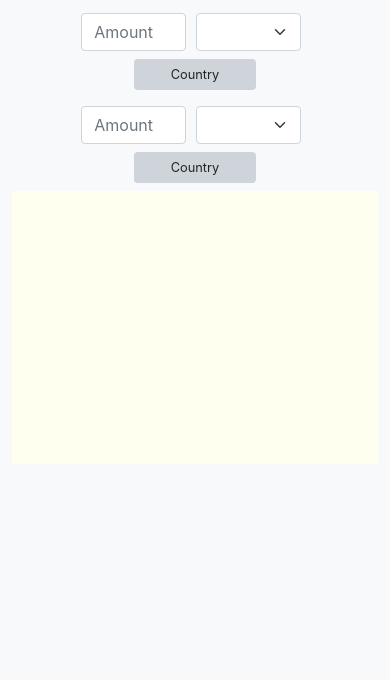
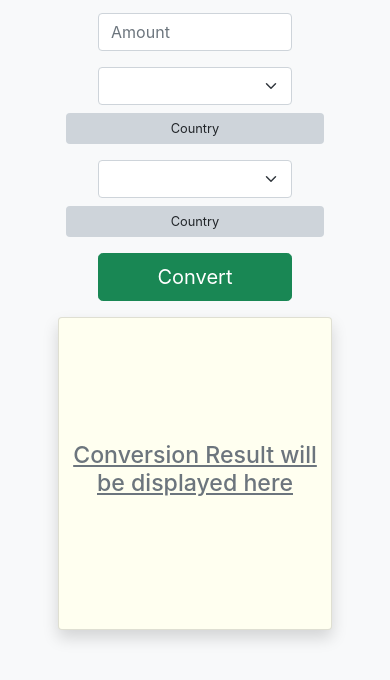
Before and after one commit to Paulino12/vanilla-JS, a plain HTML site: page currency-converter/index.html in a window 390 px wide. Shown: the part 142-822 px from the top of the page. Drawn offline with nearby package versions, Linux system fonts and the light colour scheme; no server answers.

Commit message:
currency

```diff
--- a/currency-converter/index.html
+++ b/currency-converter/index.html
@@ -24,11 +24,13 @@
                 <h1>Currency Converter</h1>
             </div>
             <div class="currencyArea container">
+                <div class="currencyParentLine">
+                    <div class="amountAndConvert">
+                        <input type="number" min="0" id="inputA" class="form-control" placeholder="Amount" />
+                    </div>
+                    <div class="w-100">
                         <div class="currencyLine">
                             <div class="amountSymbol">
-                        <div class="inputSymbol">
-                            <input type="text" id="inputA" class="form-control" placeholder="Amount" />
-                        </div>
                                 <div id="selectA" class="inputSymbol">
                                     <select class='form-select' id='selectedSymbolA'>
 
@@ -43,9 +45,6 @@
                         </div>
                         <div class="currencyLine">
                             <div class="amountSymbol">
-                        <div class="inputSymbol">
-                            <input type="text" id="inputB" class="form-control" placeholder="Amount" />
-                        </div>
                                 <div id="selectB" class="inputSymbol">
                                     <select class='form-select' id='selectedSymbolB'>
 
@@ -58,12 +57,21 @@
                                 </div>
                             </div>
                         </div>
-                <div class="resume">
+                    </div>
+                    <div class="amountAndConvert">
+                        <button class="btn btn-success btn-lg" id="convertRates">Convert</button>
+                    </div>
+                </div>
+                <div class="resume card shadow">
+                    <h4 class="text-muted text-decoration-underline fs-3">Conversion Result will be displayed here</h4>
                     <!-- <div>
-                        <p class="valueFrom fs-6 mb-0">1 usd (United State of America) is equivalent to </p>
+                        <p class="valueFrom fs-6 mb-0">12 ANG (Netherlands Antillean Guilder) is equivalent to </p>
                     </div>
-                    <div><p class="resultValue fs-1 fw-bold">45 GBP ()</p></div>
-                    <div class="date text-muted">today</div> -->
+                    <div>
+                        <p class="resultValue mb-0 fs-1 fw-bold">102.85 MVR</p>
+                        <small>(Maldivian Rufiyaa)</small>
+                    </div>
+                    <div class="date text-muted">21/01/2022, 16:08:33</div> -->
                 </div>
             </div>
         </div>
--- a/currency-converter/script.js
+++ b/currency-converter/script.js
@@ -1,5 +1,3 @@
-
-
 let currencyConvert = document.querySelector('#currencyConvert')
 let selectA = document.querySelector('#selectA')
 let selectB = document.querySelector('#selectB')
@@ -15,13 +13,12 @@ let selectedSymbolA = document.querySelector('#selectedSymbolA')
 let selectedSymbolB = document.querySelector('#selectedSymbolB')
 
 let inputA = document.querySelector('#inputA')
-let inputB = document.querySelector('#inputB')
+
+let convertRates = document.querySelector('#convertRates')
 
 let resume = document.querySelector('.resume')
 
 let currentDate = new Date()
-
-// let foundCurrSymbol = ""
 
 async function currencyList() {
 
@@ -54,44 +51,23 @@ async function currencyRates() {
 }
 
 // section A
-let countryNameA = ""
-let countryNameB = ""
 currencyList()
     .then((response) => {
-
         let currSymbolA = Object.keys(response.symbols)
         selectedSymbolA.innerHTML = `
-            <option value='Symbol'>Symbol</option>
+            <option value='Symbol'>From</option>
             ${currSymbolA.map((item, index) => {
                 return `<option value=${item}>${item}</option>`
             })}
         `
         selectedSymbolA.addEventListener('change', (e) => {
+            resume.innerText = "" //reset RESUME
             // select form data
             if(!response.symbols[e.target.value]){
                 currNameA.innerText = "Country"
             }else{
                 currNameA.innerText = response.symbols[e.target.value]
             }
-            // currency pair rates
-            currencyRates()
-                .then((response) => {
-                    if(!response.result){
-                        inputB.value === ""
-                    }else{
-                        inputB.value = parseFloat(response.result).toFixed(2)
-                        if(selectedSymbolA !== selectedSymbolB){
-                            resume.innerHTML = `
-                                    <div>
-                                        <p class="valueFrom fs-6 mb-0">${inputA.value} ${selectedSymbolA.value} (${response.symbols[e.target.value]}) is equivalent to </p>
-                                    </div>
-                                    <div><p class="resultValue fs-1 fw-bold">${parseFloat(response.result).toFixed(2)} ${selectedSymbolB.value}</p></div>
-                                    <div class="date text-muted">${currentDate.toLocaleString()}</div>
-                            `
-                        }
-                    }
-                })
-
         })
     })
 
@@ -99,40 +75,49 @@ currencyList()
 // section B
 currencyList()
     .then((response) => {
-
         let currSymbolB = Object.keys(response.symbols)
         selectedSymbolB.innerHTML = `
-            <option value='Symbol'>Symbol</option>
+            <option value='Symbol'>To</option>
             ${currSymbolB.map((item) => {
                         return `<option value=${item}>${item}</option>`
                     })}
             `
         selectedSymbolB.addEventListener('change', (e) => {
+            resume.innerText = "" // reset RESUME
             if(!response.symbols[e.target.value]){
                 currNameB.innerText = "Country"
             }else{
                 currNameB.innerText = response.symbols[e.target.value]
             }
+        })
+    })
+// reset RESUME when input active
+inputA.addEventListener('input', (e) => {
+    resume.innerText = ""
+})
 
+// convert
+convertRates.addEventListener('click', () => {
+    // validation before converting eg: negative value
+    if(inputA.value < 0) {
+        alert("Negative values cannot be converted")
+        inputA.value = ""
+    }else if(inputA.value === ""){
+        alert("You did not enter a value to be converted")
+    }
+    else{
         // currency pair rates
         currencyRates()
         .then((response) => {
-                    if(!response.result){
-                        inputB.value === ""
-                    }else{
-                        inputB.value = parseFloat(response.result).toFixed(2)
             if(selectedSymbolA !== selectedSymbolB){
                 resume.innerHTML = `
                         <div>
-                                        <p class="valueFrom fs-6 mb-0">${inputA.value} ${selectedSymbolA.value} is equivalent to </p>
+                            <p class="valueFrom fs-6 mb-0">${inputA.value} ${selectedSymbolA.value} (${currNameA.innerText}) is equivalent to </p>
                         </div>
-                                    <div><p class="resultValue fs-1 fw-bold">${parseFloat(response.result).toFixed(2)} ${selectedSymbolB.value}</p></div>
+                        <div><p class="resultValue mb-0 fs-1 fw-bold">${parseFloat(response.result).toFixed(2)} ${selectedSymbolB.value} (${currNameB.innerText})</p></div>
                         <div class="date text-muted">${currentDate.toLocaleString()}</div>
                 `
             }
+        })
     }
 })
-
-
-        })
-    })
--- a/currency-converter/style.css
+++ b/currency-converter/style.css
@@ -9,9 +9,18 @@
     flex-direction: column;
 }
 
+.currencyParentLine {
+    display: flex;
+    flex-direction: row;
+    width: 75%;
+    margin-right: auto;
+    margin-left: auto;
+}
+
 .currencyLine {
-    height: 25%;
-    width: 75%;
+    /* height: 25%; */
+    /* width: 75%; */
+
     /* margin-right: auto;
     margin-left: auto; */
     margin: auto;
@@ -22,8 +31,15 @@
     align-items: center;
 }
 
+.amountAndConvert {
+    display: flex;
+    align-items: center;
+    justify-content: center;
+    padding: 0.5rem;
+}
+
 .amountSymbol {
-    width: 65%;
+    width: 35%;
     display: flex;
     flex-direction: row;
     gap: 10px;
@@ -31,7 +47,7 @@
 }
 
 .countryName {
-    width: 35%;
+    width: 65%;
     height: 100%;
     display: flex;
     flex-direction: row;
@@ -49,28 +65,74 @@
 }
 
 .inputSymbol {
-    width: 50%;
+    width: 100%;
 }
 
 .resume {
     height: 100%;
-    width: 50%;
-    margin-right: auto;
-    margin-left: auto;
-    display: flex;
-    flex-direction: row;
-    margin-bottom: 1rem;
+    width: 75%;
+    margin: 0.5rem auto;
     background-color: ivory;
     display: flex;
     flex-direction: column;
     align-items: center;
+    justify-content: center;
+}
+
+@media (max-width: 1200px) {
+    .currencyParentLine {
+        display: flex;
+        flex-direction: row;
+        width: 100%;
+        margin-right: auto;
+        margin-left: auto;
+    }
+
+    .currencyLine {
+        /* height: 25%; */
+        /* width: 75%; */
+
+        /* margin-right: auto;
+        margin-left: auto; */
+        margin: auto;
+        padding: 0.5rem;
+        display: flex;
+        flex-direction: row;
+        justify-content: center;
+        align-items: center;
+    }
+
+    .resume {
+        width: 100%;
+    }
 }
 
 @media (max-width: 768px) {
+    .currencyArea {
+        height: 100%;
+    }
+    .currencyParentLine {
+        display: flex;
+        flex-direction: column;
+        width: 75%;
+    }
     .currencyLine {
         width: 100%;
         display: flex;
         flex-direction: column;
+    }
+
+    .amountAndConvert input, button {
+        width: 75%;
+    }
+
+    .amountSymbol {
+        width: 75%;
+        padding: 0;
+    }
+
+    .countryName {
+        width: 100%;
     }
 
     .countryNameInput {
@@ -78,6 +140,6 @@
     }
 
     .resume {
-        width: 100%;
+        width: 75%;
     }
 }
```
Lines whose indentation alone changed are shown as unchanged.
